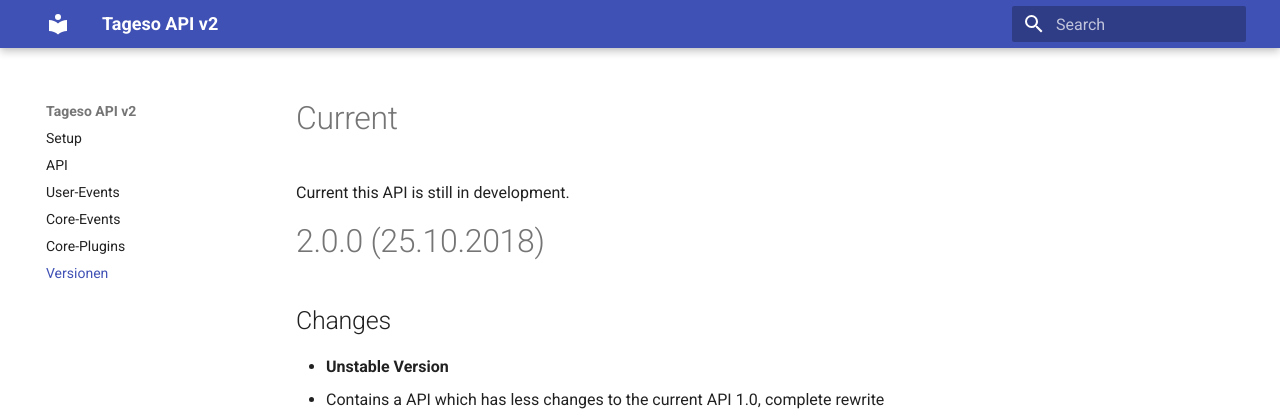
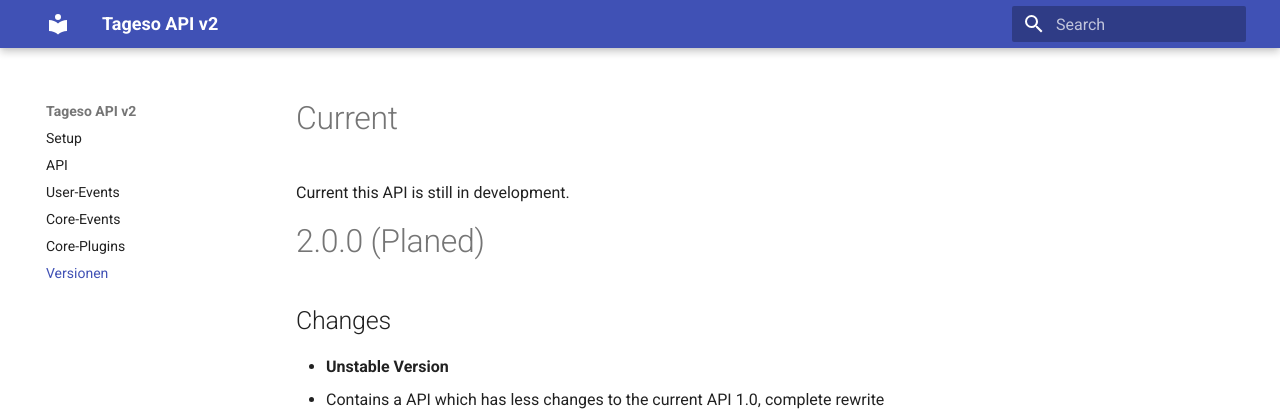
Before and after one commit to tageso/api, an MkDocs documentation site: the page built from docs/docs/version.md, in a window 1280 px wide and 1324 px high. Shown: the top 416 px of the window. Built offline with MkDocs 1.6.1 and Material for MkDocs 9.7.7, drawn with Linux system fonts in a browser that asks for light colours.

Commit message:
Release Test

```diff
--- a/docs/docs/version.md
+++ b/docs/docs/version.md
@@ -1,6 +1,6 @@
 # Current
 Current this API is still in development.
-# 2.0.0 (25.10.2018)
+# 2.0.0 (Planed)
 
 ## Changes
 * **Unstable Version**
```
Also changed, not shown: 2 other files.
